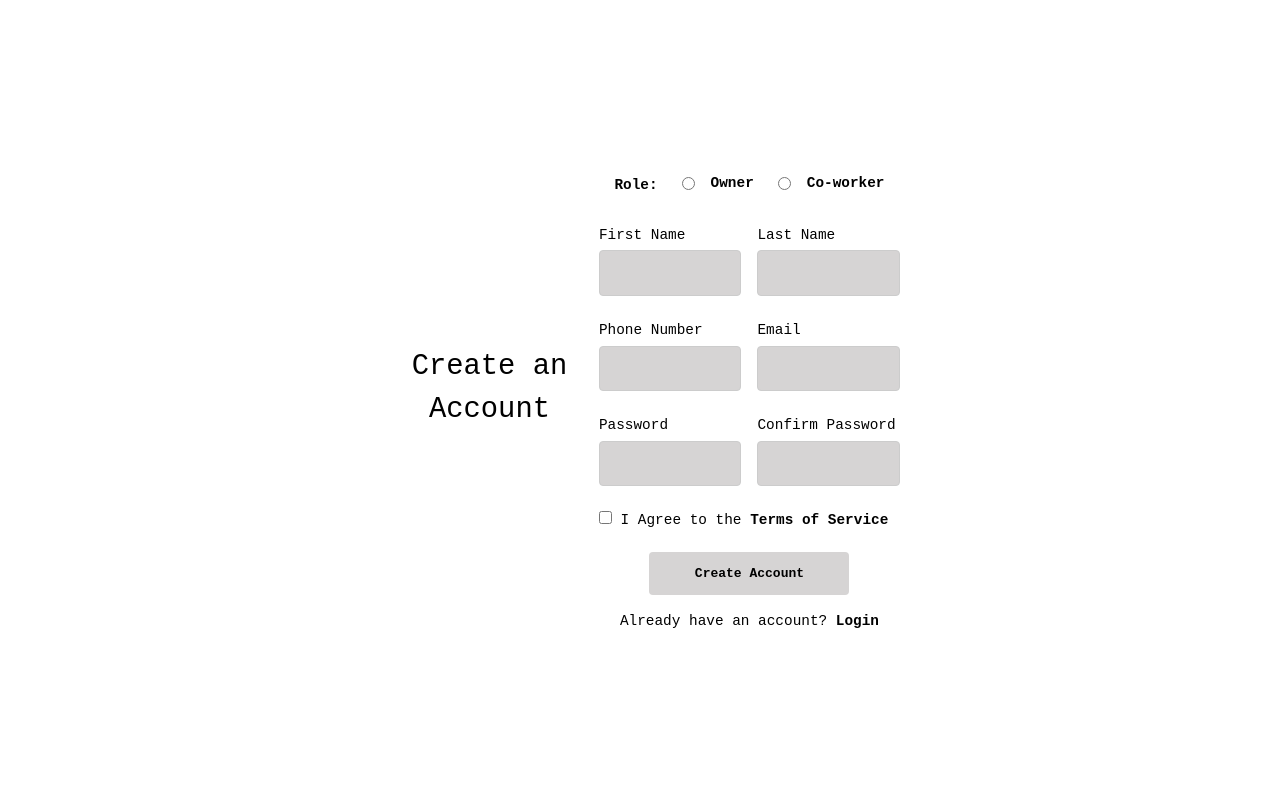
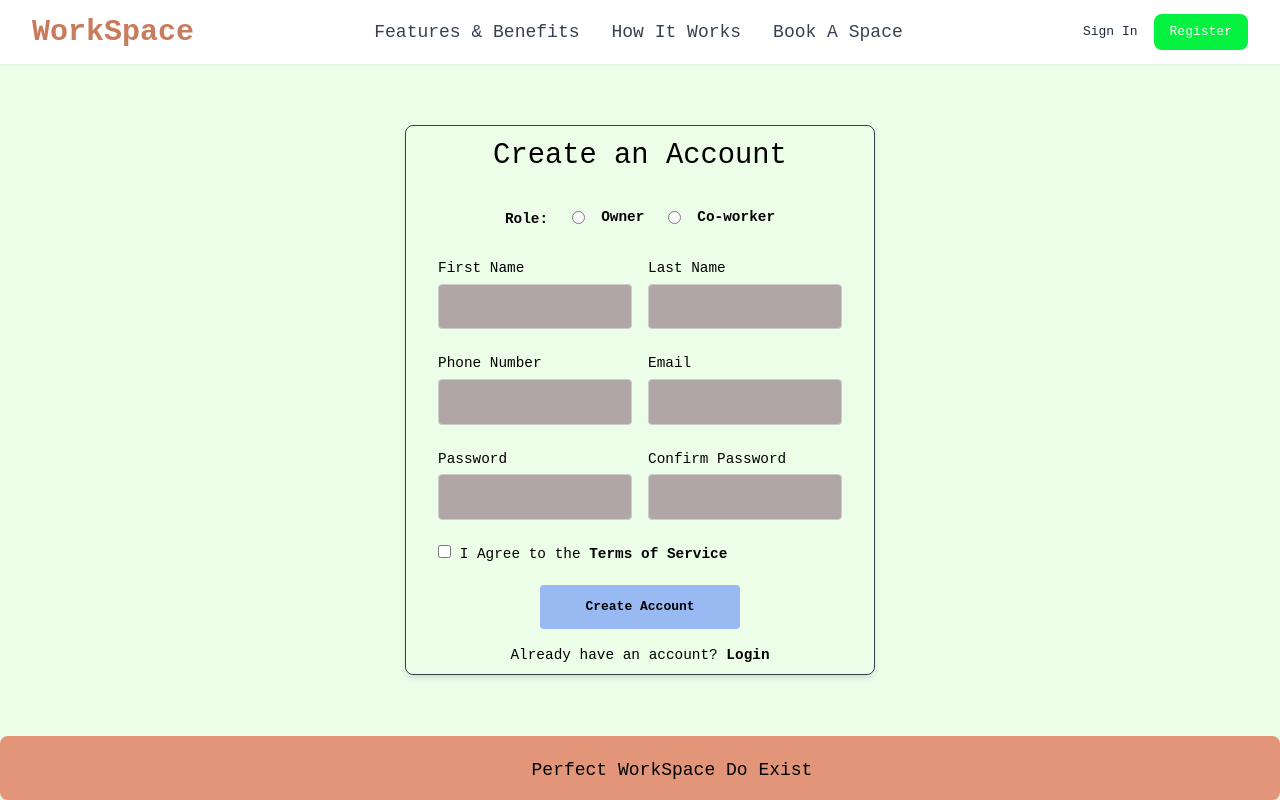
Before and after one commit to VivekPatel8433/WorkSpace-Project, a website: page registration.html in a window 1280 px wide. Drawn offline with nearby package versions, Linux system fonts and the light colour scheme.

Commit message:
Updated Login and Signup Page

```diff
--- a/registration.css
+++ b/registration.css
@@ -63,7 +63,7 @@ body {
   border: 1px solid #ccc;
   border-radius: 4px;
   box-sizing: border-box;
-  background-color: #d6d4d4;
+  background-color: #b1a6a6;
 }
 
 /* Form Options (Terms) */
@@ -91,7 +91,7 @@ body {
   margin: 0 auto;
   padding: 0.75rem;
   border: none;
-  background: #d6d4d4;
+ background: #98B9F2;
   border-radius: 4px;
   cursor: pointer;
 }
--- a/registration.html
+++ b/registration.html
@@ -7,11 +7,34 @@
     <link rel="stylesheet" href="./registration.css" />
     <script src="https://cdn.tailwindcss.com"></script>
   </head>
-  <body>
+  <body class="bg-[#ECFEE8]">
+        <!--Headers-->
+       <!-- Header -->
+    <header class="bg-white shadow-sm fixed top-0 left-0 right-0 z-50 w-full">
+        <div class="max-w-7xl mx-auto px-4 sm:px-6 lg:px-8">
+            <div class="flex justify-between items-center h-16">
+                <div class="flex items-center">
+                    <span class="text-3xl font-bold text-[#C97C5D] hover:text-red-500">WorkSpace</span>
+                </div>
+                <nav class="hidden md:flex space-x-8">
+                    <a href="index.html" class="text-gray-700 hover:text-blue-600 transition-colors text-lg">Features & Benefits</a>
+                    <a href="index.html" class="text-gray-700 hover:text-blue-600 transition-colors text-lg">How It Works</a>
+                    <a href="index.html" class="text-gray-700 hover:text-blue-600 transition-colors text-lg">Book A Space</a>
+                </nav>
+                <div class="flex items-center space-x-4">
+                    <a href= "login.html"><button id="signInButton" class="text-gray-800  text-lmd hover:text-[#FF8E72] transition-colors">Sign In</button></a>
+                    <a href="registration.html"><button id="getStartedButton" class=" text-md bg-[#05F140] text-white px-4 py-2 rounded-lg hover:bg-blue-700 transition-colors">
+                        Register
+                    </button></a>
+                </div>
+            </div>
+        </div>
+    </header>
     <div class="register-container min-h-screen flex justify-center items-center">
-      <h2>Create an Account</h2>
 
-      <form>
+
+      <form class="border border-gray-700 rounded-lg shadow-md p-2 px-8">
+         <h2>Create an Account</h2>
         <div id="header"></div>
         <!-- Role-->
         <div class="role-select">
@@ -81,6 +104,12 @@
         </p>
       </form>
     </div>
+      <!--Footers-->
+   <footer id="footers" class="fixed bottom-0 left-0 w-full h-16 bg-[#E29578] shadow-md rounded-lg">
+    <div class="w-full fixed ml-8">
+      <a href="index.html"><h2 class="text-lg flex justify-center items-center mt-5 hover:text-blue-800">Perfect WorkSpace Do Exist</h2></a>
+    </div>
+   </footer>
     <script src="./registration.js"></script>
   </body>
 </html>
```
Also changed, not shown: login.css (+0 -9 lines), login.html (+26 -8 lines), img/facebook.svg (deleted), img/github.svg (deleted), img/google.svg (deleted).
